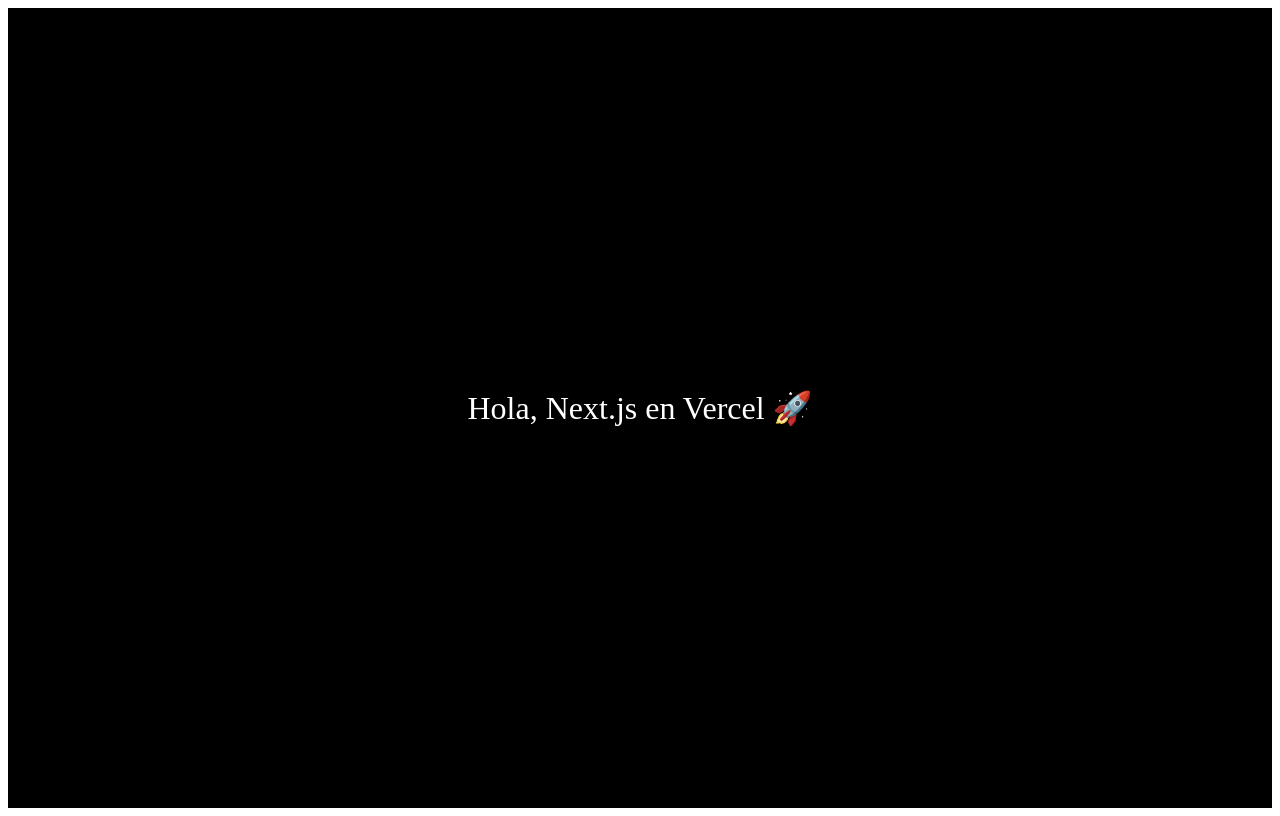
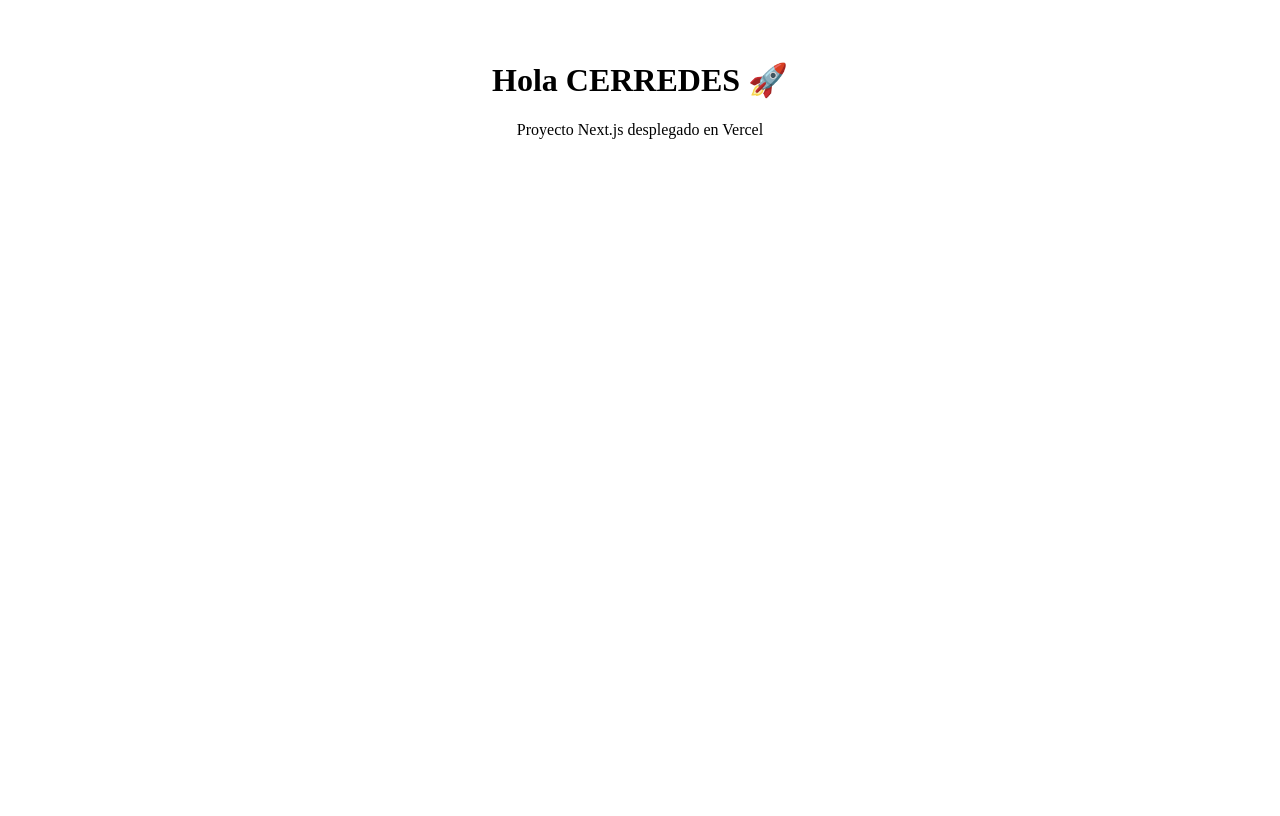
Before and after one commit to CristianCerpa/cerredes-landing-V3, a Next.js app: page / in a window 1280 px wide. Built offline with nearby package versions, Linux system fonts and the light colour scheme.

Commit message:
Update index.js

```diff
--- a/pages/index.js
+++ b/pages/index.js
@@ -1,15 +1,8 @@
 export default function Home() {
   return (
-    <div style={{
-      display: 'flex',
-      justifyContent: 'center',
-      alignItems: 'center',
-      height: '100vh',
-      backgroundColor: '#000',
-      color: '#fff',
-      fontSize: '2rem'
-    }}>
-      <p>Hola, Next.js en Vercel 🚀</p>
+    <div style={{ textAlign: 'center', padding: '2rem' }}>
+      <h1>Hola CERREDES 🚀</h1>
+      <p>Proyecto Next.js desplegado en Vercel</p>
     </div>
   );
 }
```
